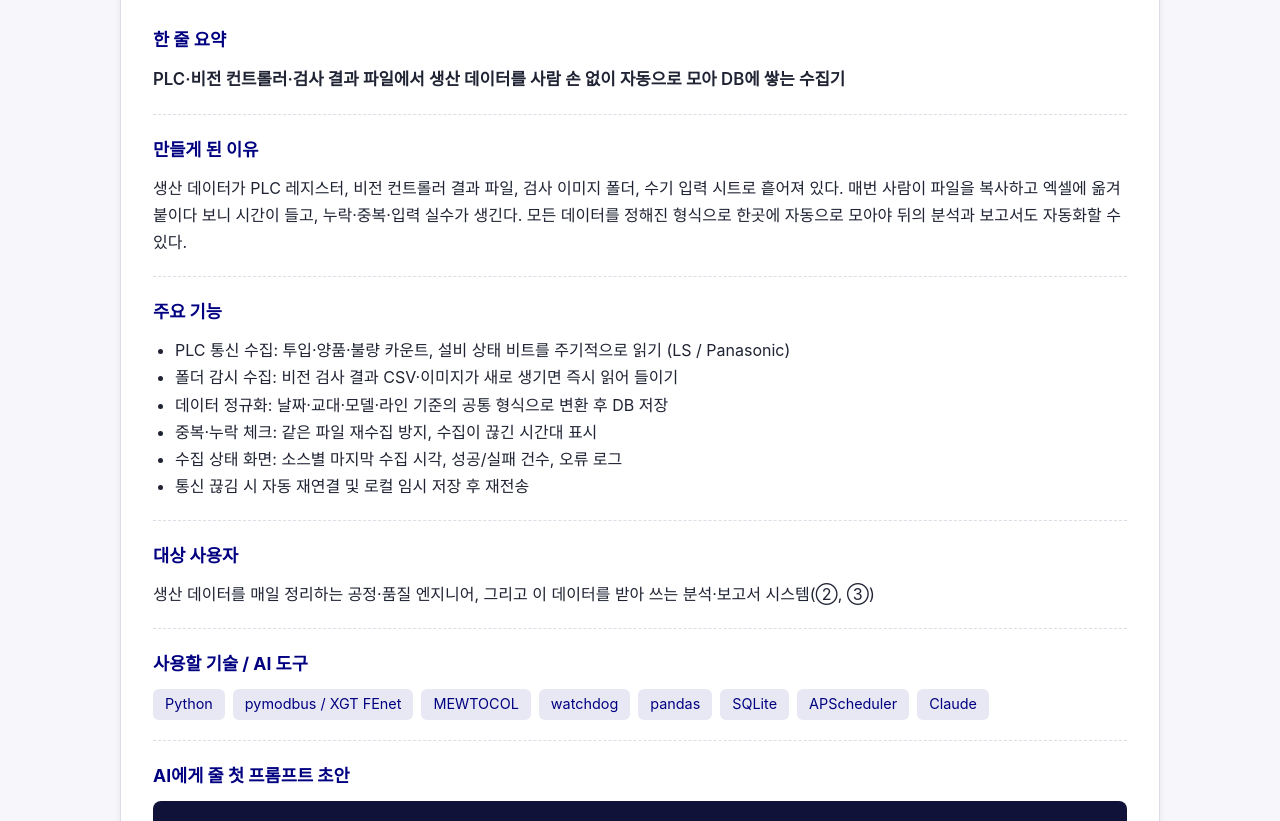
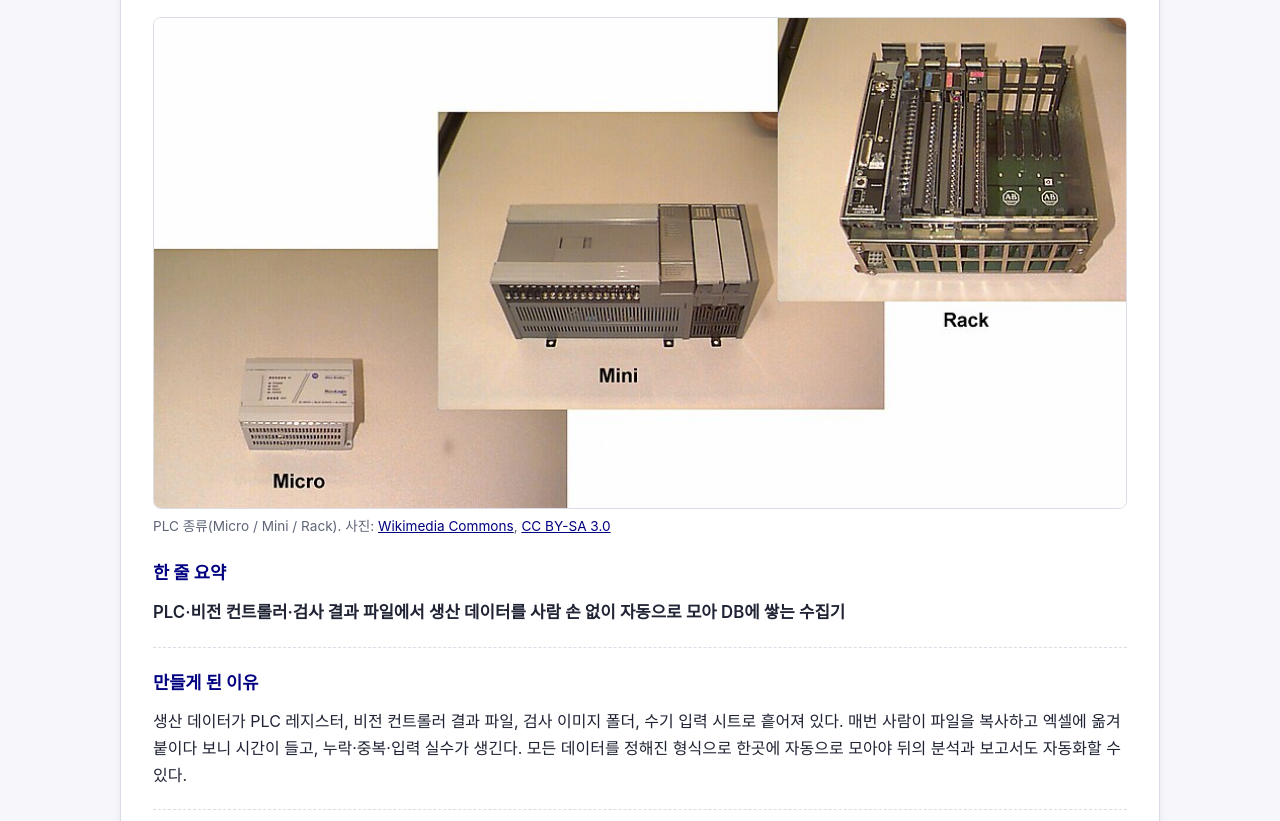
Before and after one commit to Neroazzurre-Romero/vibe-code-lecture-code, a plain HTML site: page idea-notes/ideas/idea-01.html in a window 1280 px wide. Shown: the part 279-1100 px from the top of the page. Drawn offline with Linux system fonts and the light colour scheme.

Commit message:
Show PLC image on idea-01 card and detail page

```diff
--- a/idea-notes/css/style.css
+++ b/idea-notes/css/style.css
@@ -164,6 +164,36 @@ a {
 .idea-card:hover {
   transform: translateY(-4px);
   box-shadow: var(--shadow-hover);
+}
+
+/* 카드 상단 썸네일 이미지 */
+.idea-card-thumb {
+  display: block;
+  width: 100%;
+  height: 160px;
+  margin-bottom: 14px;
+  border-radius: 8px;
+  object-fit: cover;
+  background: var(--color-main-soft);
+}
+
+/* 상세 페이지 대표 이미지 */
+.idea-figure {
+  margin: 20px 0 0;
+}
+
+.idea-figure img {
+  display: block;
+  width: 100%;
+  height: auto;
+  border: 1px solid var(--color-border);
+  border-radius: 8px;
+}
+
+.idea-figure figcaption {
+  margin-top: 6px;
+  color: var(--color-text-muted);
+  font-size: 0.85rem;
 }
 
 .idea-card h3 {
--- a/idea-notes/ideas/idea-01.html
+++ b/idea-notes/ideas/idea-01.html
@@ -38,6 +38,12 @@
             <span class="status-badge status-idea">구상 중</span>
           </div>
         </header>
+
+        <!-- 대표 이미지 -->
+        <figure class="idea-figure">
+          <img src="../images/plc.jpg" alt="소형·중형·랙형 PLC(Programmable Logic Controller) 장비 사진">
+          <figcaption>PLC 종류(Micro / Mini / Rack). 사진: <a href="https://commons.wikimedia.org/wiki/File:Programmable_logic_controller.jpg" target="_blank" rel="noopener">Wikimedia Commons</a>, <a href="https://creativecommons.org/licenses/by-sa/3.0/" target="_blank" rel="noopener">CC BY-SA 3.0</a></figcaption>
+        </figure>
 
         <!-- 2. 한 줄 요약 -->
         <section class="idea-section">
```
Also changed, not shown: idea-notes/index.html (+1 -0 lines).
